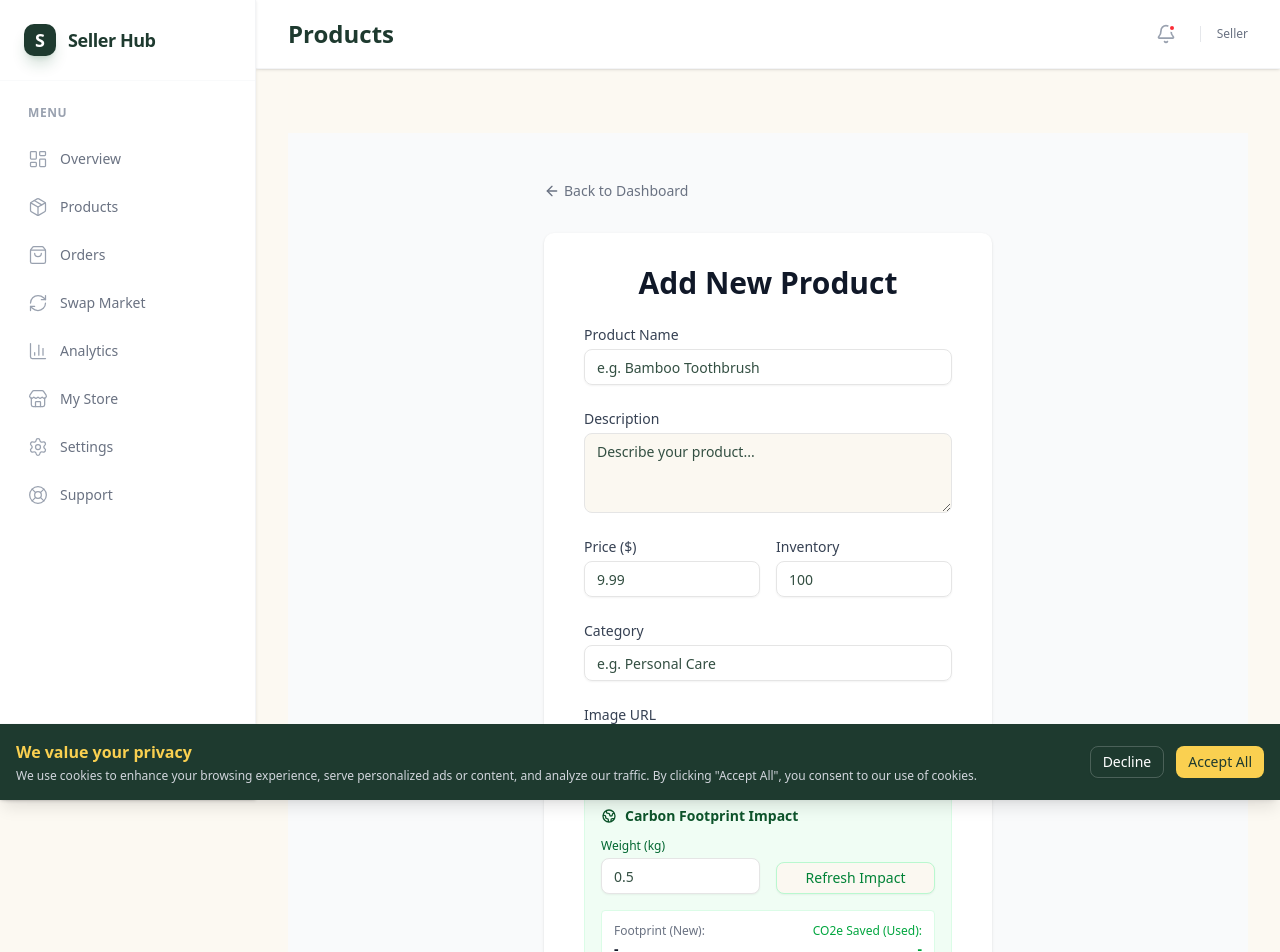
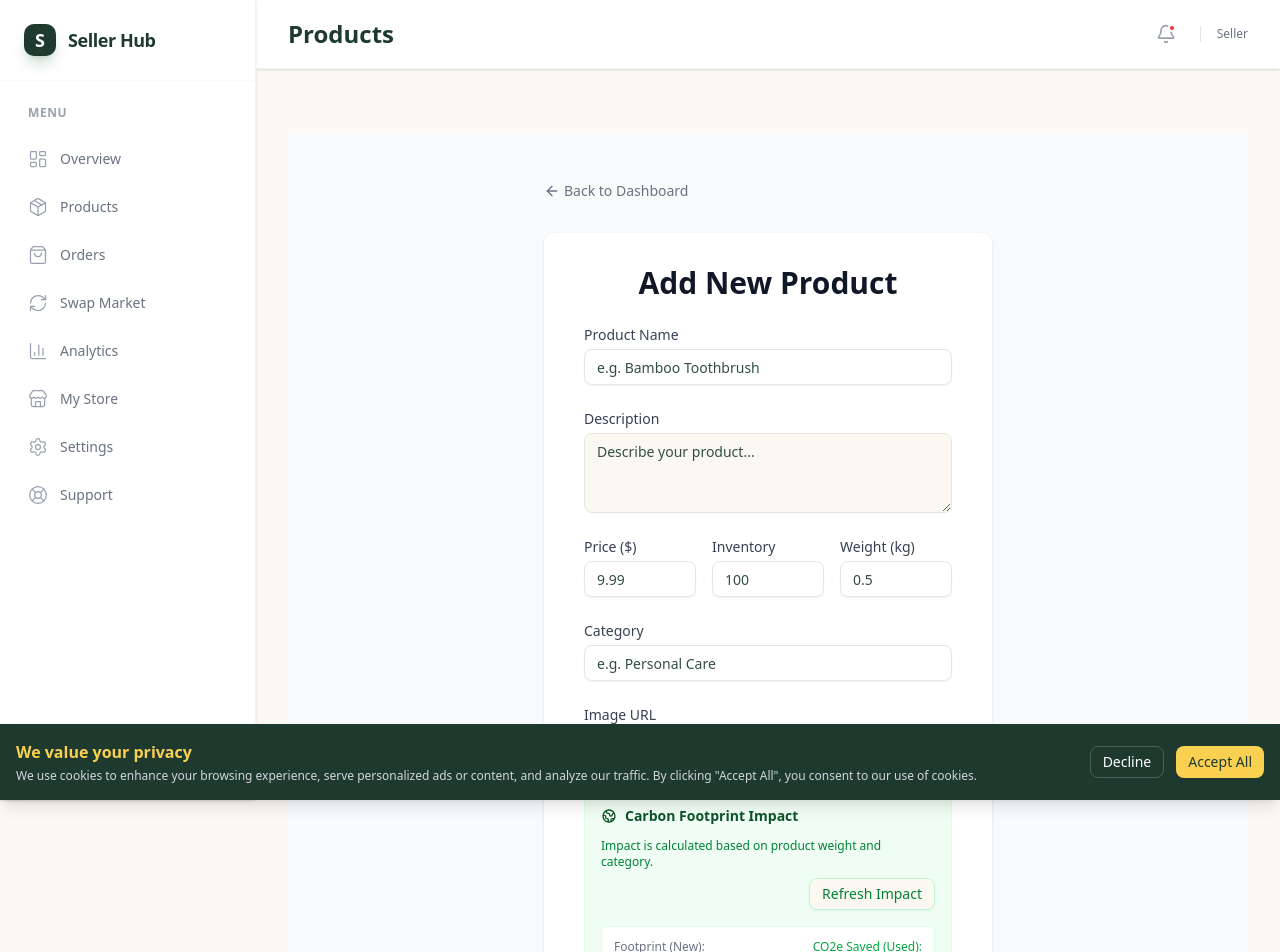
Before and after one commit to songokjesse/eco_ecommerce, a Next.js app: page /dashboard/seller/products/new in a window 1280 px wide. Shown: the top 952 px of the page. Built offline with nearby package versions, Linux system fonts and the light colour scheme; no server answers.

Commit message:
feat: Move product weight input to the main product details section, update the layout to three columns, and streamline the carbon footprint calculation display.

```diff
--- a/app/dashboard/seller/products/new/page.tsx
+++ b/app/dashboard/seller/products/new/page.tsx
@@ -62,7 +62,7 @@ export default function AddProductForm() {
                             </div>
                         </div>
 
-                        <div className="grid grid-cols-2 gap-4">
+                        <div className="grid grid-cols-3 gap-4">
                             <div>
                                 <label htmlFor="price" className="block text-sm font-medium text-gray-700">
                                     Price ($)
@@ -92,6 +92,30 @@ export default function AddProductForm() {
                                         min="0"
                                         required
                                         placeholder="100"
+                                    />
+                                </div>
+                            </div>
+
+                            <div>
+                                <label htmlFor="weight" className="block text-sm font-medium text-gray-700">
+                                    Weight (kg)
+                                </label>
+                                <div className="mt-1">
+                                    <Input
+                                        id="weight"
+                                        name="weight"
+                                        type="number"
+                                        step="0.01"
+                                        min="0"
+                                        required
+                                        placeholder="0.5"
+                                        onBlur={(e) => {
+                                            const form = e.currentTarget.closest('form');
+                                            if (form) {
+                                                const btn = form.querySelector('#calc-btn') as HTMLButtonElement;
+                                                if (btn) btn.click();
+                                            }
+                                        }}
                                     />
                                 </div>
                             </div>
@@ -135,28 +159,10 @@ export default function AddProductForm() {
                                 Carbon Footprint Impact
                             </h3>
 
-                            <div className="grid grid-cols-2 gap-4 mb-4">
-                                <div>
-                                    <label htmlFor="weight" className="block text-xs font-medium text-green-800 mb-1">
-                                        Weight (kg)
-                                    </label>
-                                    <Input
-                                        id="weight"
-                                        name="weight"
-                                        type="number"
-                                        step="0.01"
-                                        placeholder="0.5"
-                                        className="bg-white"
-                                        onBlur={(e) => {
-                                            const form = e.currentTarget.closest('form');
-                                            if (form) {
-                                                const btn = form.querySelector('#calc-btn') as HTMLButtonElement;
-                                                if (btn) btn.click();
-                                            }
-                                        }}
-                                    />
-                                </div>
-                                <div className="flex items-end">
+                            <div className="flex flex-col items-end gap-2 mb-4">
+                                <p className="text-xs text-green-700 w-full text-left">
+                                    Impact is calculated based on product weight and category.
+                                </p>
                                 <Button
                                     type="button"
                                     id="calc-btn"
@@ -216,11 +222,10 @@ export default function AddProductForm() {
                                     }}
                                     variant="outline"
                                     size="sm"
-                                        className="w-full text-green-700 border-green-200 hover:bg-green-100"
+                                    className="text-green-700 border-green-200 hover:bg-green-100"
                                 >
                                     Refresh Impact
                                 </Button>
-                                </div>
                             </div>
 
                             <div className="flex justify-between text-sm bg-white p-3 rounded border border-green-100">
```
Lines whose indentation alone changed are shown as unchanged.
